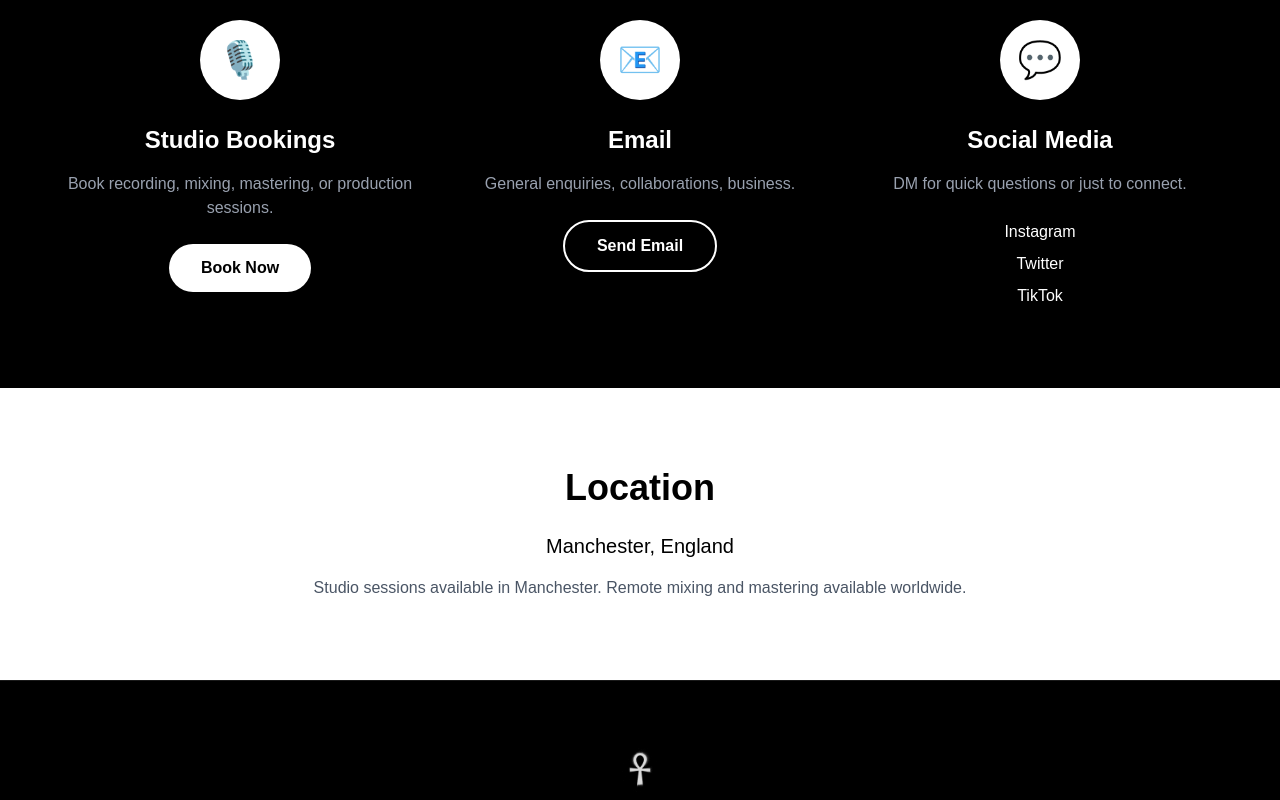
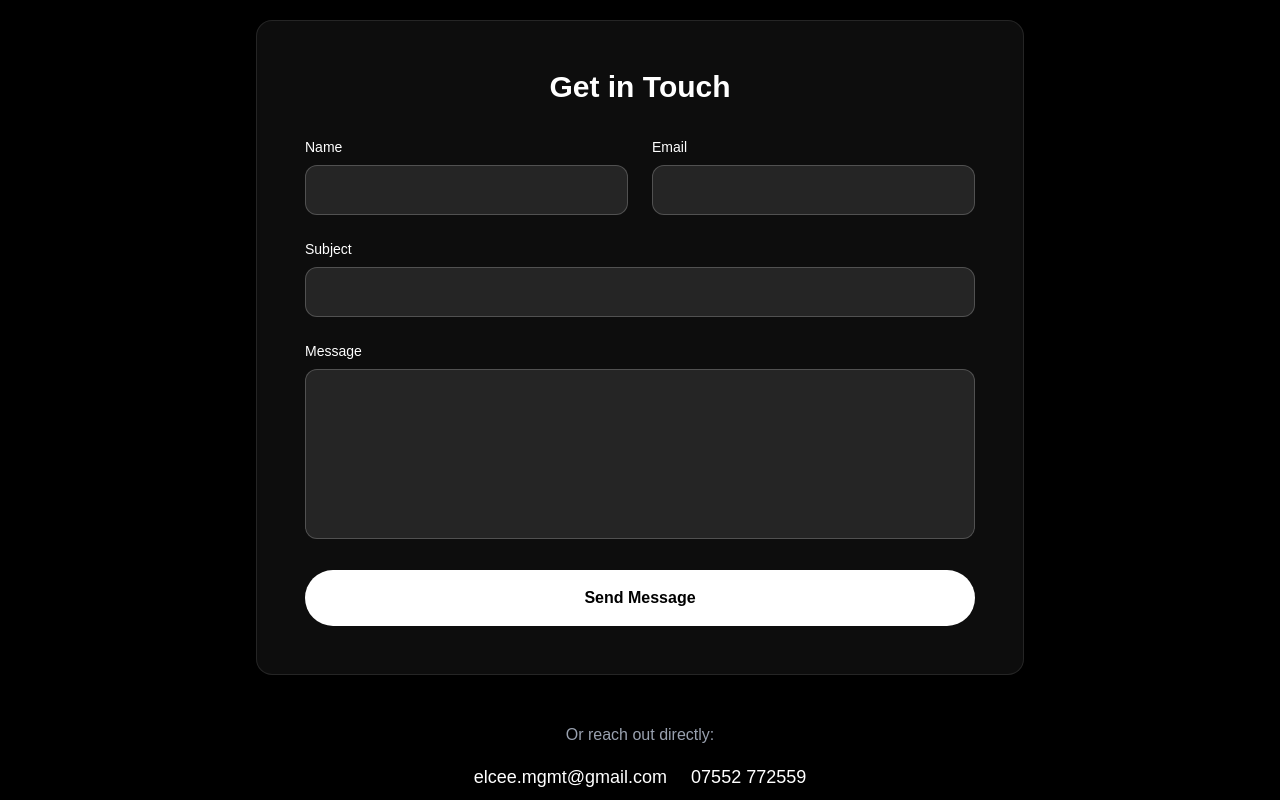
Before and after one commit to logancooney/elcee-website, a Next.js app: page /contact in a window 1280 px wide. Shown: the part 360-1160 px from the top of the page. Built offline with nearby package versions, Linux system fonts and the light colour scheme.

Commit message:
Move Latest Releases before About, redesign contact page with form + modern styling

```diff
--- a/app/contact/page.tsx
+++ b/app/contact/page.tsx
@@ -35,53 +35,73 @@ export default function ContactPage() {
         </div>
       </section>
 
-      {/* Contact Options */}
+      {/* Contact Form */}
       <section className="py-20 px-6">
-        <div className="max-w-6xl mx-auto grid md:grid-cols-3 gap-12">
-          {/* Studio Bookings */}
-          <div className="text-center">
-            <div className="w-20 h-20 bg-white rounded-full flex items-center justify-center mx-auto mb-6">
-              <span className="text-4xl">🎙️</span>
-            </div>
-            <h2 className="text-2xl font-bold mb-4">Studio Bookings</h2>
-            <p className="text-gray-400 mb-6">
-              Book recording, mixing, mastering, or production sessions.
-            </p>
-            <Link
-              href="/studio"
-              className="inline-block bg-white text-black px-8 py-3 font-bold rounded-full hover:bg-gray-200 transition-all duration-300"
-            >
-              Book Now
-            </Link>
+        <div className="max-w-3xl mx-auto">
+          <div className="bg-white/5 backdrop-blur-sm p-8 md:p-12 rounded-2xl border border-white/10">
+            <h2 className="text-3xl font-bold mb-8 text-center">Get in Touch</h2>
+            <form className="space-y-6">
+              <div className="grid md:grid-cols-2 gap-6">
+                <div>
+                  <label htmlFor="name" className="block text-sm font-medium mb-2">Name</label>
+                  <input
+                    type="text"
+                    id="name"
+                    name="name"
+                    className="w-full px-4 py-3 bg-white/10 border border-white/20 rounded-xl focus:outline-none focus:border-white/40 transition"
+                    required
+                  />
+                </div>
+                <div>
+                  <label htmlFor="email" className="block text-sm font-medium mb-2">Email</label>
+                  <input
+                    type="email"
+                    id="email"
+                    name="email"
+                    className="w-full px-4 py-3 bg-white/10 border border-white/20 rounded-xl focus:outline-none focus:border-white/40 transition"
+                    required
+                  />
+                </div>
+              </div>
+
+              <div>
+                <label htmlFor="subject" className="block text-sm font-medium mb-2">Subject</label>
+                <input
+                  type="text"
+                  id="subject"
+                  name="subject"
+                  className="w-full px-4 py-3 bg-white/10 border border-white/20 rounded-xl focus:outline-none focus:border-white/40 transition"
+                  required
+                />
+              </div>
+
+              <div>
+                <label htmlFor="message" className="block text-sm font-medium mb-2">Message</label>
+                <textarea
+                  id="message"
+                  name="message"
+                  rows={6}
+                  className="w-full px-4 py-3 bg-white/10 border border-white/20 rounded-xl focus:outline-none focus:border-white/40 transition resize-none"
+                  required
+                />
+              </div>
+
+              <button
+                type="submit"
+                className="w-full bg-white text-black px-8 py-4 font-bold rounded-full hover:bg-gray-200 transition-all duration-300"
+              >
+                Send Message
+              </button>
+            </form>
           </div>
 
-          {/* Email */}
-          <div className="text-center">
-            <div className="w-20 h-20 bg-white rounded-full flex items-center justify-center mx-auto mb-6">
-              <span className="text-4xl">📧</span>
+          <div className="mt-12 text-center space-y-4">
+            <p className="text-gray-400">Or reach out directly:</p>
+            <div className="flex flex-wrap justify-center gap-6 text-lg">
+              <a href="mailto:elcee.mgmt@gmail.com" className="hover:underline">elcee.mgmt@gmail.com</a>
+              <a href="tel:07552772559" className="hover:underline">07552 772559</a>
             </div>
-            <h2 className="text-2xl font-bold mb-4">Email</h2>
-            <p className="text-gray-400 mb-6">
-              General enquiries, collaborations, business.
-            </p>
-            <a
-              href="mailto:elcee.mgmt@gmail.com"
-              className="inline-block border-2 border-white px-8 py-3 font-bold rounded-full hover:bg-white hover:text-black transition-all duration-300"
-            >
-              Send Email
-            </a>
-          </div>
-
-          {/* Social */}
-          <div className="text-center">
-            <div className="w-20 h-20 bg-white rounded-full flex items-center justify-center mx-auto mb-6">
-              <span className="text-4xl">💬</span>
-            </div>
-            <h2 className="text-2xl font-bold mb-4">Social Media</h2>
-            <p className="text-gray-400 mb-6">
-              DM for quick questions or just to connect.
-            </p>
-            <div className="flex flex-col gap-2 items-center">
+            <div className="flex flex-wrap justify-center gap-6 text-base pt-4">
               <a href="https://instagram.com/elceethealchemist" className="hover:underline" target="_blank" rel="noopener noreferrer">Instagram</a>
               <a href="https://twitter.com/elceejpg" className="hover:underline" target="_blank" rel="noopener noreferrer">Twitter</a>
               <a href="https://tiktok.com/@elceethealchemist" className="hover:underline" target="_blank" rel="noopener noreferrer">TikTok</a>
@@ -98,6 +118,14 @@ export default function ContactPage() {
           <p className="text-gray-600">
             Studio sessions available in Manchester. Remote mixing and mastering available worldwide.
           </p>
+          <div className="mt-8">
+            <Link
+              href="/studio"
+              className="inline-block bg-black text-white px-10 py-4 font-bold rounded-full hover:bg-gray-800 transition-all duration-300"
+            >
+              Book Studio Time
+            </Link>
+          </div>
         </div>
       </section>
 
--- a/app/page.tsx
+++ b/app/page.tsx
@@ -65,6 +65,9 @@ export default function Home() {
         </div>
       </section>
 
+      {/* Latest Releases - MOVED UP before About */}
+      <MediaGrid />
+
       {/* Avatar Overlay Container - spans multiple sections */}
       <div className="relative bg-white">
         {/* Avatar - floats over right side of multiple sections */}
@@ -107,12 +110,6 @@ export default function Home() {
         {/* Achievements - unchanged, avatar floats over it */}
         <Achievements />
       </div>
-
-      {/* OPTION A: Featured Release (Vertical) - Currently disabled */}
-      {/* <FeaturedRelease /> */}
-
-      {/* OPTION B: Media Grid (Side-by-Side) - Currently active */}
-      <MediaGrid />
 
       {/* All Platforms Links */}
       <section className="py-12 px-6 bg-black text-white">
```
